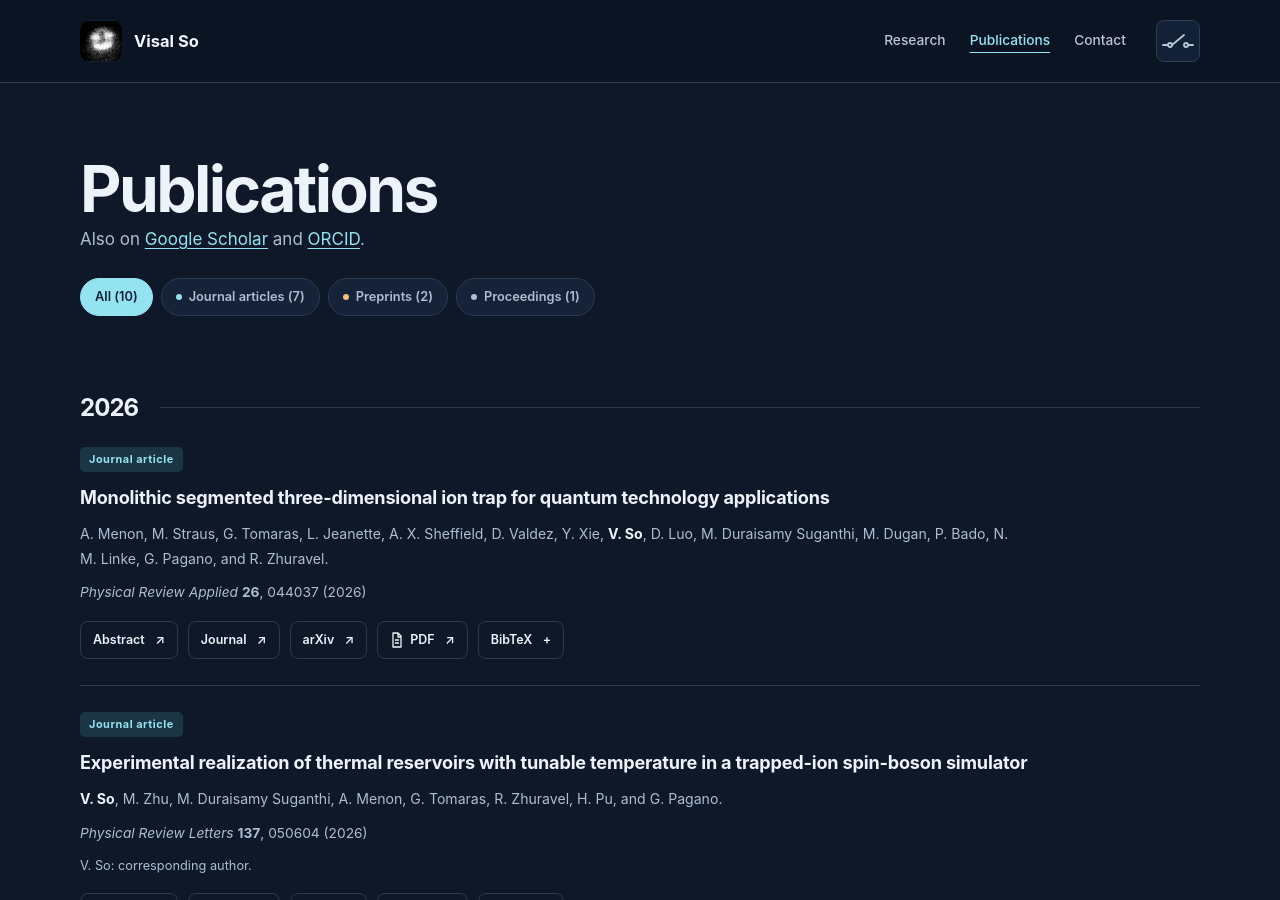
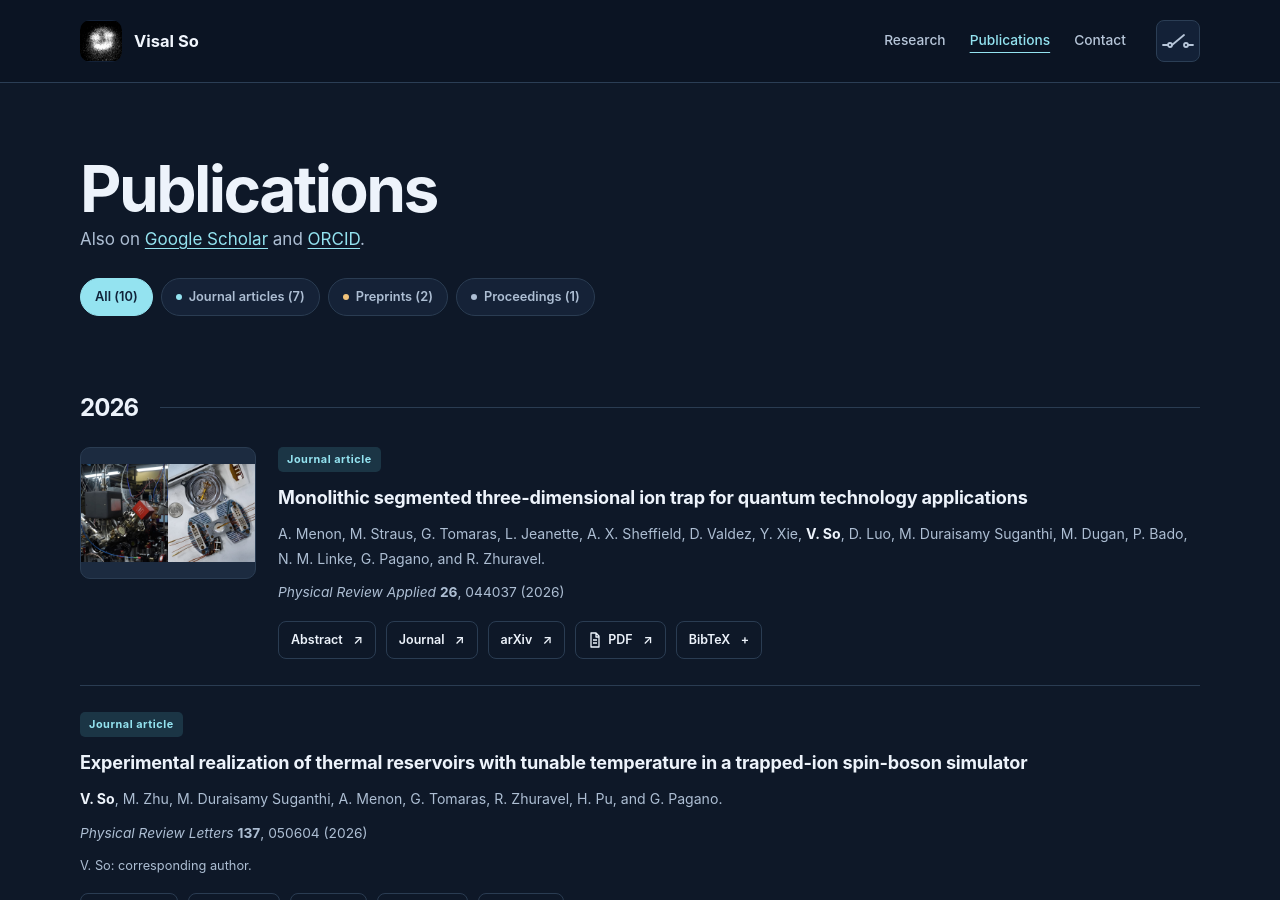
Before and after one commit to visalso/visalso.github.io, a Jekyll site: the page built from publications.html, in a window 1280 px wide and 900 px high. Built offline with Jekyll 4.4.1, drawn with Linux system fonts in a browser that asks for light colours.

Commit message:
Update publications.yml

```diff
--- a/_data/publications.yml
+++ b/_data/publications.yml
@@ -25,7 +25,7 @@
   venue: Physical Review Applied 26, 044037
   type: journal
   selected: false
-  thumbnail: /assets/monolithictrap.jpg
+  thumbnail: /assets/monolithictrap.jpeg
   links:
     - label: Journal
       url: https://journals.aps.org/prapplied/abstract/10.1103/srq8-cgnt
```
